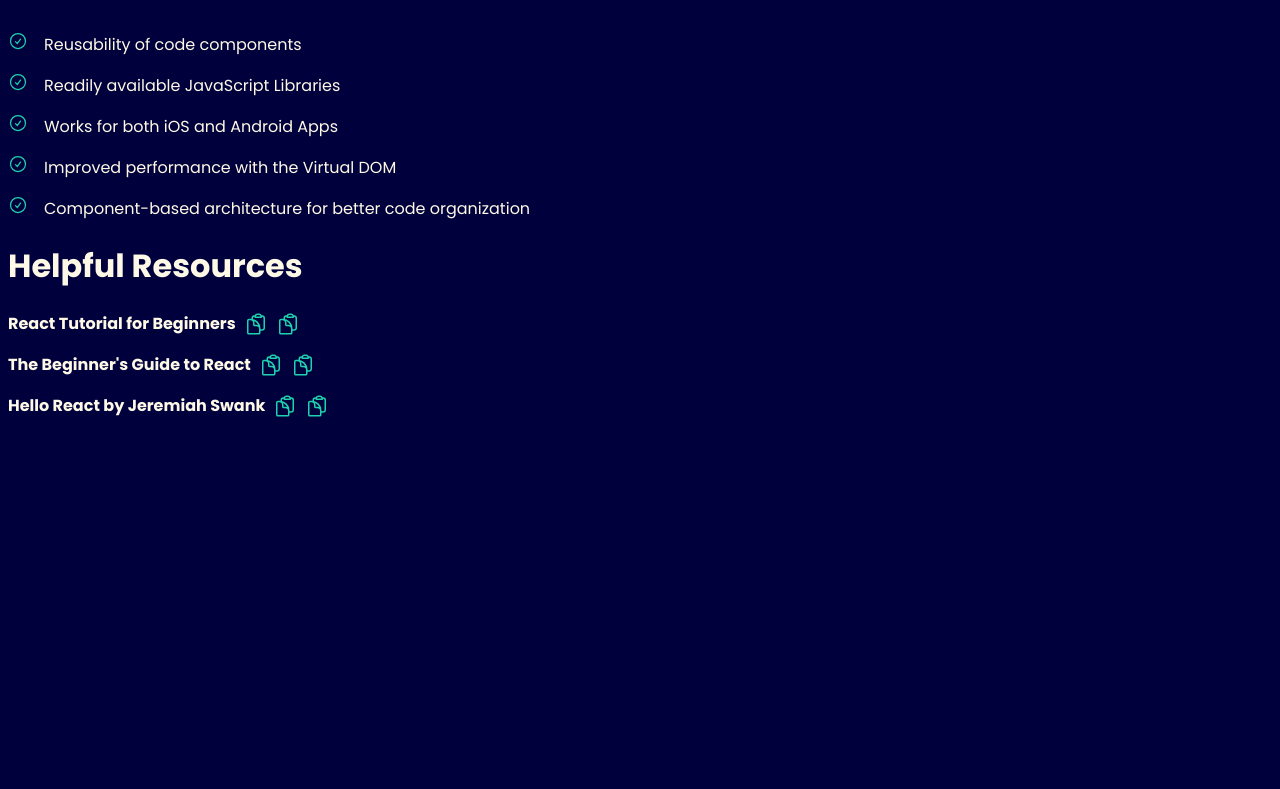
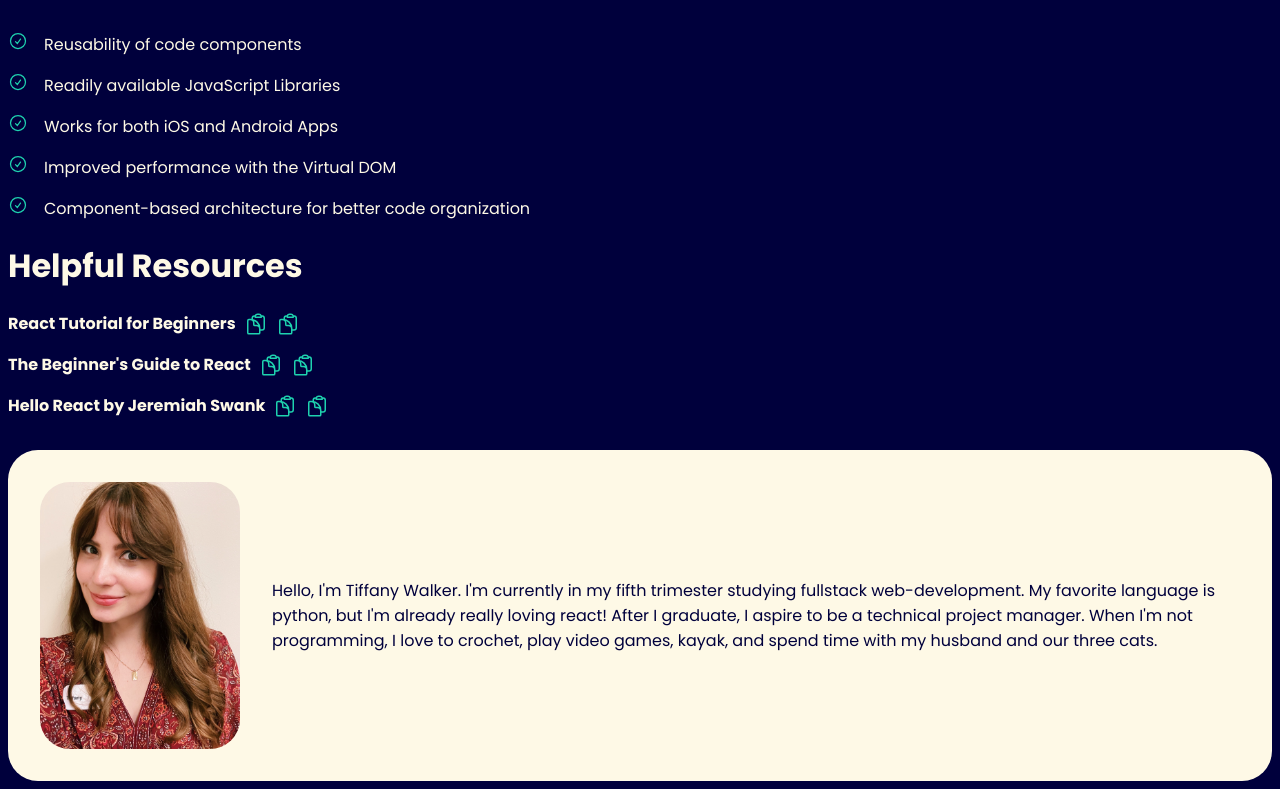
Before and after one commit to tiffanywalker22/atlas-react-and-jsx, a React (Vite) app: page / in a window 1280 px wide. Shown: the part 323-1112 px from the top of the page. Before the commit the page ends 800 px from the top, so only its background shows below. Built offline with nearby package versions, Linux system fonts and the light colour scheme.

Commit message:
adding my about me

```diff
--- a/src/App.jsx
+++ b/src/App.jsx
@@ -2,7 +2,7 @@
 import Header from './components/Header';
 import Section from './components/Section';
 import HelpfulResource from './components/HelpfulResource';
-
+import AboutMe from './components/AboutMe';
 
 
 function App() {
@@ -33,6 +33,7 @@
       link="https://atlas-jswank.github.io/blog/hello-react/"
       label="Hello React by Jeremiah Swank" />
     </Section>
+    <AboutMe />
   </div>
   );
 };
--- /dev/null
+++ b/src/components/AboutMe.jsx
@@ -0,0 +1,15 @@
+import React from 'react';
+import TiffanyImg from '../assets/tiffany.jpg'
+
+const AboutMe = () => {
+    return (
+        <div className="about-me">
+            <img src={TiffanyImg} alt="tiffany" />
+            <p>
+                Hello, I'm Tiffany Walker. I'm currently in my fifth trimester studying fullstack web-development. My favorite language is python, but I'm already really loving react! After I graduate, I aspire to be a technical project manager. When I'm not programming, I love to crochet, play video games, kayak, and spend time with my husband and our three cats.
+            </p>
+        </div>
+    );
+};
+
+export default AboutMe;
```
Also changed, not shown: src/assets/tiffany.jpg (added).
